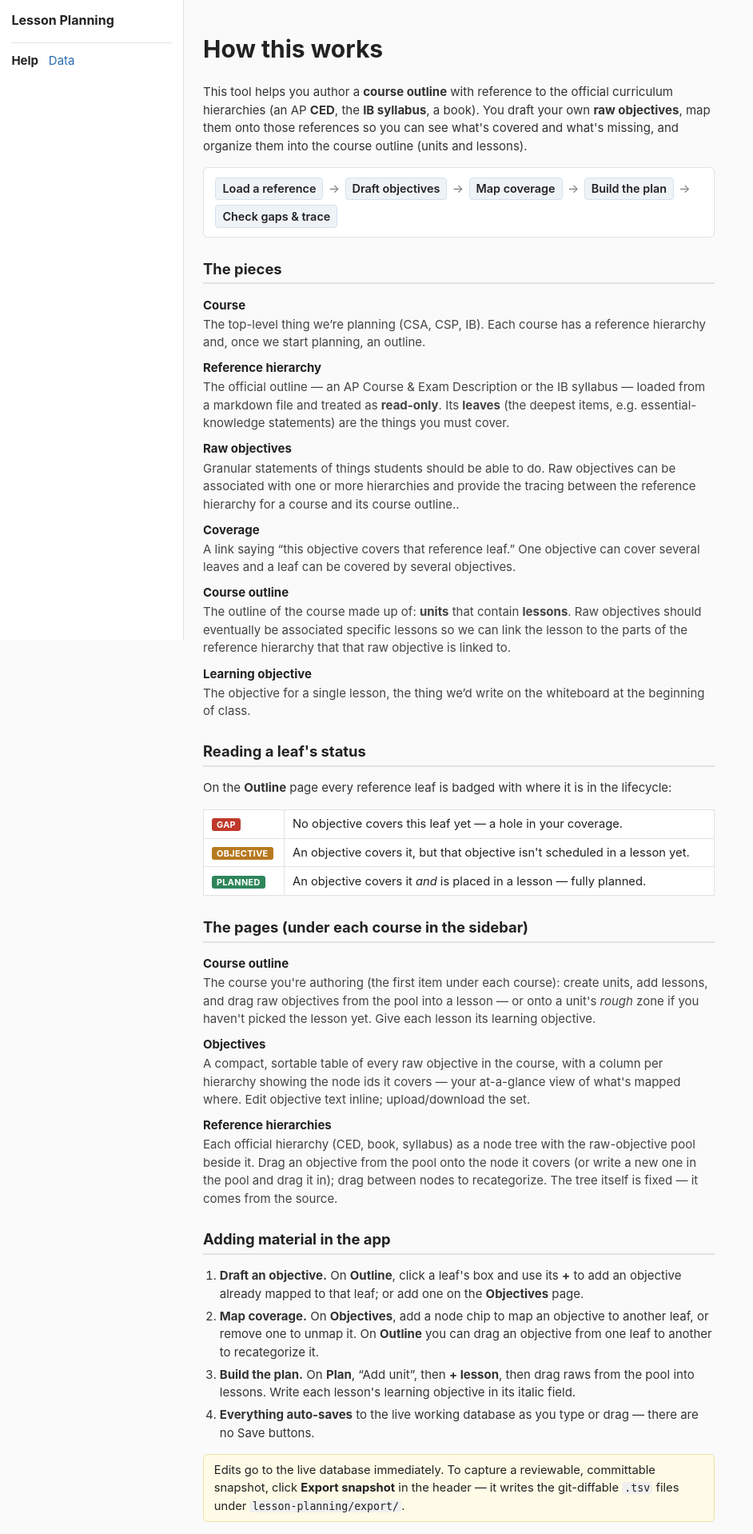
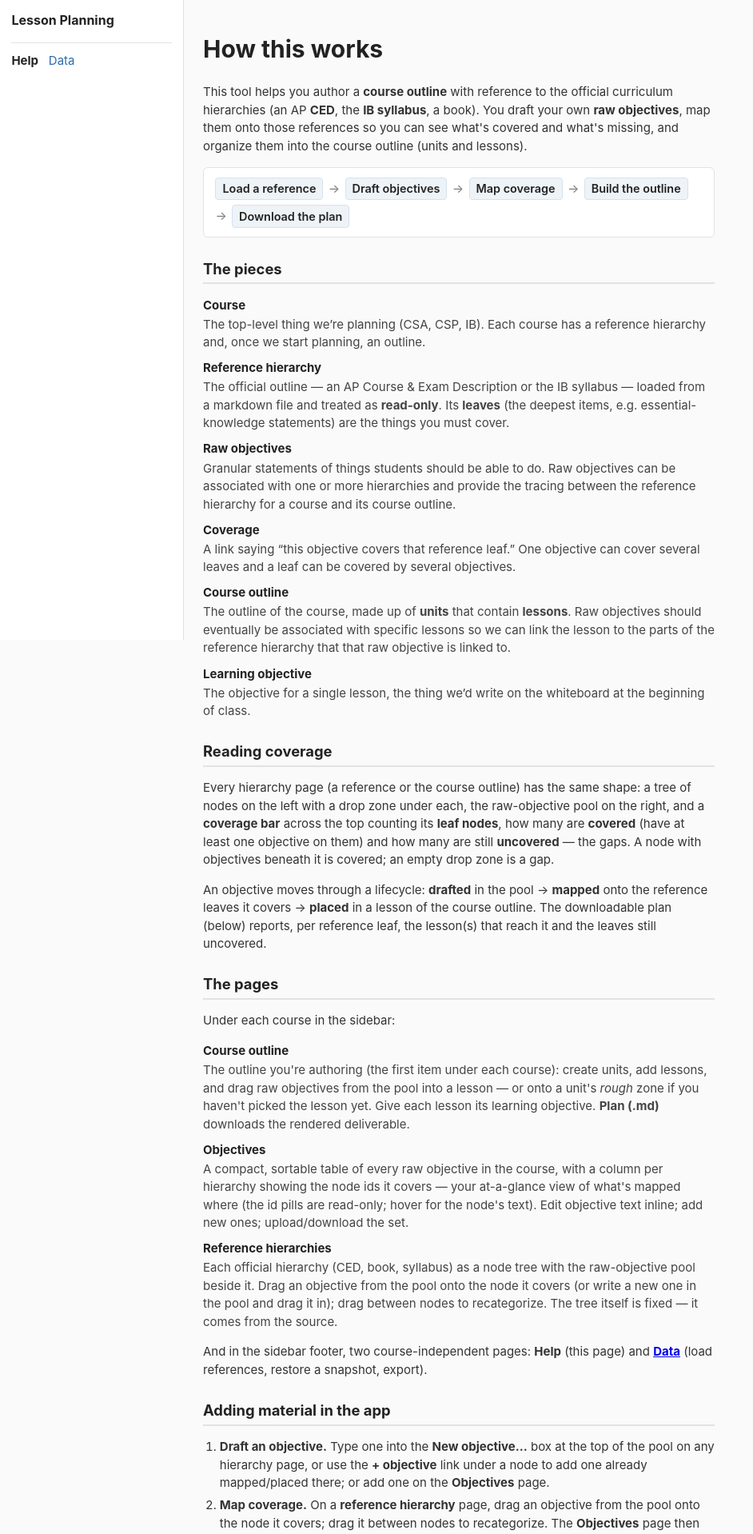
Before and after one commit to gigamonkey/lesson-planning, a Flask app: page /help in a window 1280 px wide. Shown: the top 1918 px of the page at 80% size, without its empty margins (0-942 px from the left). Run offline with Flask 3, Linux system fonts and the light colour scheme; data that the repository does not hold is empty; some libraries are stand-ins or nearby versions.

Commit message:
Update the help page for the current app
The help page had drifted: it described separate "Outline" and "Plan" pages
(both now the single unified workspace), per-leaf gap/objective/planned badges
(only existed in the dead tree.html), and coverage mapping via add/remove node
chips on the Objectives page (those pills are now read-only; mapping is by drag
on the hierarchy pages). "Export snapshot" is in the sidebar, not a header.

Rewrite "Reading a leaf's status" -> "Reading coverage" (the coverage bar +
covered/uncovered, plus the drafted->mapped->placed lifecycle); correct the page
names and the add-material steps; document the Data and Help footer pages and the
Plan (.md) download. Fix two pre-existing typos in "The pieces".

Co-Authored-By: Claude Opus 4.8 <noreply@anthropic.com>

```diff
--- a/lesson-planning/templates/help.html
+++ b/lesson-planning/templates/help.html
@@ -14,8 +14,8 @@
     <span class="step">Load a reference</span><span class="arrow">→</span>
     <span class="step">Draft objectives</span><span class="arrow">→</span>
     <span class="step">Map coverage</span><span class="arrow">→</span>
-    <span class="step">Build the plan</span><span class="arrow">→</span>
-    <span class="step">Check gaps &amp; trace</span>
+    <span class="step">Build the outline</span><span class="arrow">→</span>
+    <span class="step">Download the plan</span>
   </div>
 
   <h2>The pieces</h2>
@@ -34,15 +34,15 @@
     <dd>Granular statements of things students should be able to do. Raw
         objectives can be associated with one or more hierarchies and provide
         the tracing between the reference hierarchy for a course and its course
-        outline..</dd>
+        outline.</dd>
 
     <dt>Coverage</dt>
     <dd>A link saying “this objective covers that reference leaf.” One objective
         can cover several leaves and a leaf can be covered by several objectives.</dd>
 
     <dt>Course outline</dt>
-    <dd>The outline of the course made up of: <b>units</b> that
-        contain <b>lessons</b>. Raw objectives should eventually be associated
+    <dd>The outline of the course, made up of <b>units</b> that
+        contain <b>lessons</b>. Raw objectives should eventually be associated with
         specific lessons so we can link the lesson to the parts of the reference
         hierarchy that that raw objective is linked to.</dd>
 
@@ -51,30 +51,33 @@
         whiteboard at the beginning of class.</dd>
   </dl>
 
-  <h2>Reading a leaf's status</h2>
-  <p>On the <b>Outline</b> page every reference leaf is badged with where it is in
-     the lifecycle:</p>
-  <table class="report">
-    <tr><td><span class="badge gap">gap</span></td>
-        <td>No objective covers this leaf yet — a hole in your coverage.</td></tr>
-    <tr><td><span class="badge objective">objective</span></td>
-        <td>An objective covers it, but that objective isn't scheduled in a lesson yet.</td></tr>
-    <tr><td><span class="badge planned">planned</span></td>
-        <td>An objective covers it <i>and</i> is placed in a lesson — fully planned.</td></tr>
-  </table>
+  <h2>Reading coverage</h2>
+  <p>Every hierarchy page (a reference or the course outline) has the same shape: a
+     tree of nodes on the left with a drop zone under each, the raw-objective pool
+     on the right, and a <b>coverage bar</b> across the top counting its
+     <b>leaf nodes</b>, how many are <b>covered</b> (have at least one objective on
+     them) and how many are still <b>uncovered</b> — the gaps. A node with
+     objectives beneath it is covered; an empty drop zone is a gap.</p>
+  <p>An objective moves through a lifecycle: <b>drafted</b> in the pool →
+     <b>mapped</b> onto the reference leaves it covers → <b>placed</b> in a lesson
+     of the course outline. The downloadable plan (below) reports, per reference
+     leaf, the lesson(s) that reach it and the leaves still uncovered.</p>
 
-  <h2>The pages (under each course in the sidebar)</h2>
+  <h2>The pages</h2>
+  <p>Under each course in the sidebar:</p>
   <dl>
     <dt>Course outline</dt>
-    <dd>The course you're authoring (the first item under each course): create
+    <dd>The outline you're authoring (the first item under each course): create
         units, add lessons, and drag raw objectives from the pool into a lesson —
         or onto a unit's <i>rough</i> zone if you haven't picked the lesson yet.
-        Give each lesson its learning objective.</dd>
+        Give each lesson its learning objective. <b>Plan (.md)</b> downloads the
+        rendered deliverable.</dd>
 
     <dt>Objectives</dt>
     <dd>A compact, sortable table of every raw objective in the course, with a
         column per hierarchy showing the node ids it covers — your at-a-glance view
-        of what's mapped where. Edit objective text inline; upload/download the set.</dd>
+        of what's mapped where (the id pills are read-only; hover for the node's
+        text). Edit objective text inline; add new ones; upload/download the set.</dd>
 
     <dt>Reference hierarchies</dt>
     <dd>Each official hierarchy (CED, book, syllabus) as a node tree with the
@@ -82,25 +85,31 @@
         it covers (or write a new one in the pool and drag it in); drag between
         nodes to recategorize. The tree itself is fixed — it comes from the source.</dd>
   </dl>
+  <p>And in the sidebar footer, two course-independent pages: <b>Help</b> (this
+     page) and <b><a href="{{ url_for('data') }}">Data</a></b> (load references,
+     restore a snapshot, export).</p>
 
   <h2>Adding material in the app</h2>
   <ol>
-    <li><b>Draft an objective.</b> On <b>Outline</b>, click a leaf's box and use
-        its <span style="font-weight:700">+</span> to add an objective already
-        mapped to that leaf; or add one on the <b>Objectives</b> page.</li>
-    <li><b>Map coverage.</b> On <b>Objectives</b>, add a node chip to map an
-        objective to another leaf, or remove one to unmap it. On <b>Outline</b>
-        you can drag an objective from one leaf to another to recategorize it.</li>
-    <li><b>Build the plan.</b> On <b>Plan</b>, “Add unit”, then <b>+ lesson</b>,
-        then drag raws from the pool into lessons. Write each lesson's learning
-        objective in its italic field.</li>
+    <li><b>Draft an objective.</b> Type one into the <b>New objective…</b> box at
+        the top of the pool on any hierarchy page, or use the <b>+ objective</b>
+        link under a node to add one already mapped/placed there; or add one on the
+        <b>Objectives</b> page.</li>
+    <li><b>Map coverage.</b> On a <b>reference hierarchy</b> page, drag an objective
+        from the pool onto the node it covers; drag it between nodes to
+        recategorize. The <b>Objectives</b> page then shows that mapping in the
+        hierarchy's column.</li>
+    <li><b>Build the outline.</b> On the <b>Course outline</b> page, “Add unit”,
+        then <b>+ lesson</b>, then drag raws from the pool into lessons (or a unit's
+        <i>rough</i> zone). Write each lesson's learning objective in its italic
+        field.</li>
     <li><b>Everything auto-saves</b> to the live working database as you type or
         drag — there are no Save buttons.</li>
   </ol>
 
   <div class="note">
     Edits go to the live database immediately. To capture a reviewable, committable
-    snapshot, click <b>Export snapshot</b> in the header — it writes the
+    snapshot, click <b>Export snapshot</b> in the sidebar — it writes the
     git-diffable <code>.tsv</code> files under <code>lesson-planning/export/</code>.
   </div>
 
```
